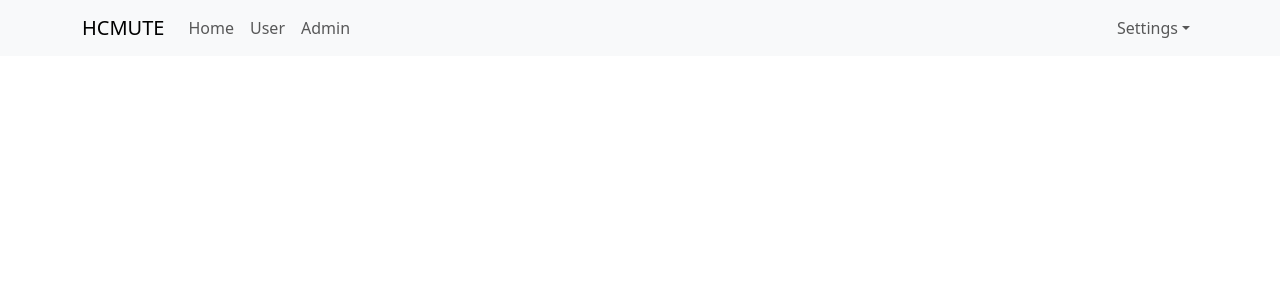
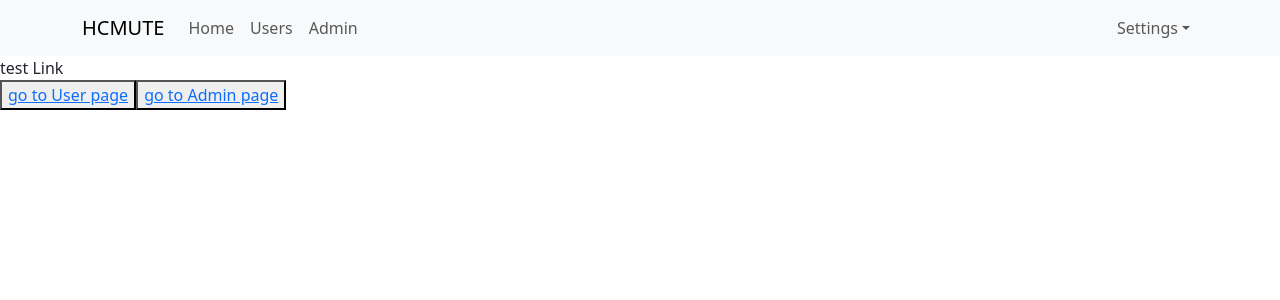
Before and after one commit to DylanPhuong/test-demo-react, a React (Create React App) app: page / in a window 1280 px wide. Shown: the top 300 px of the page. Built offline with nearby package versions, Linux system fonts and the light colour scheme.

Commit message:
Video 48

```diff
--- a/src/App.js
+++ b/src/App.js
@@ -1,11 +1,23 @@
 import './App.scss';
 import Header from './components/Header/Header';
-
+import { Link } from 'react-router-dom';
 const App = () => {
 
   return (
     <div className="app-container">
       <Header />
+      <div>
+        test Link
+        <div>
+          <button>
+            <Link to="/users">go to User page</Link>
+          </button>
+          <button>
+            <Link to="/admins">go to Admin page</Link>
+          </button>
+
+        </div>
+      </div>
     </div>
   );
 }
--- /dev/null
+++ b/src/components/Admin/Admin.js
@@ -0,0 +1,9 @@
+const Admin = (props) => {
+    return (
+        <div>
+            Admin Component
+        </div>
+    );
+}
+
+export default Admin;
--- a/src/components/Header/Header.js
+++ b/src/components/Header/Header.js
@@ -2,7 +2,7 @@
 import Nav from 'react-bootstrap/Nav';
 import Navbar from 'react-bootstrap/Navbar';
 import NavDropdown from 'react-bootstrap/NavDropdown';
-
+import { Link } from 'react-router-dom';
 const Header = () => {
     return (
         <Navbar expand="lg" className="bg-body-tertiary">
@@ -11,9 +11,12 @@
                 <Navbar.Toggle aria-controls="basic-navbar-nav" />
                 <Navbar.Collapse id="basic-navbar-nav">
                     <Nav className="me-auto">
-                        <Nav.Link href="#home">Home</Nav.Link>
-                        <Nav.Link href="#link">User</Nav.Link>
-                        <Nav.Link href="#link">Admin</Nav.Link>
+                        <Link to='/' className='nav-link'>Home</Link>
+                        <Link to='/users' className='nav-link'>Users</Link>
+                        <Link to='/admins' className='nav-link'>Admin</Link>
+                        {/* <Nav.Link href="/">Home</Nav.Link>
+                        <Nav.Link href="/users">User</Nav.Link>
+                        <Nav.Link href="/admins">Admin</Nav.Link> */}
                     </Nav>
                     <Nav>
                         <NavDropdown title="Settings" id="basic-nav-dropdown">
--- /dev/null
+++ b/src/components/Users/User.js
@@ -0,0 +1,9 @@
+const User = (props) => {
+    return (
+        <div>
+            User Component
+        </div>
+    );
+}
+
+export default User;
--- a/src/index.js
+++ b/src/index.js
@@ -5,12 +5,23 @@
 import { Provider } from 'react-redux';
 import store from './redux/store';
 import 'bootstrap/dist/css/bootstrap.min.css';
+import { BrowserRouter, Routes, Route } from 'react-router-dom';
+import User from './components/Users/User';
+import Admin from './components/Admin/Admin';
 
 const root = ReactDOM.createRoot(document.getElementById('root'));
 root.render(
   <Provider store={store}>
     {/* <React.StrictMode> */}
-    <App />
+
+    <BrowserRouter>
+      <Routes>
+        <Route path="/" element={<App />} />
+        <Route path="/users" element={<User />} />
+        <Route path="/admins" element={<Admin />} />
+      </Routes>
+    </BrowserRouter>
+
     {/* </React.StrictMode> */}
   </Provider>
 );
```
